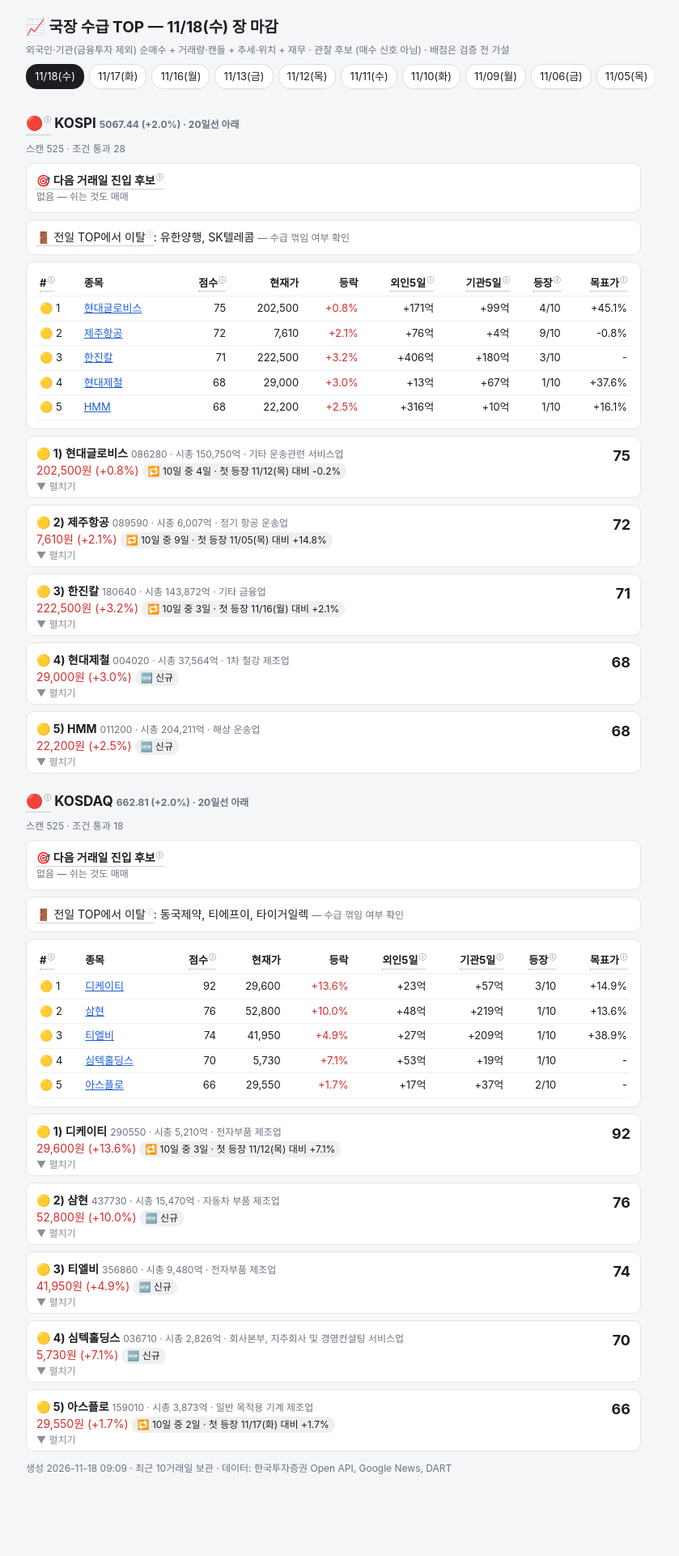
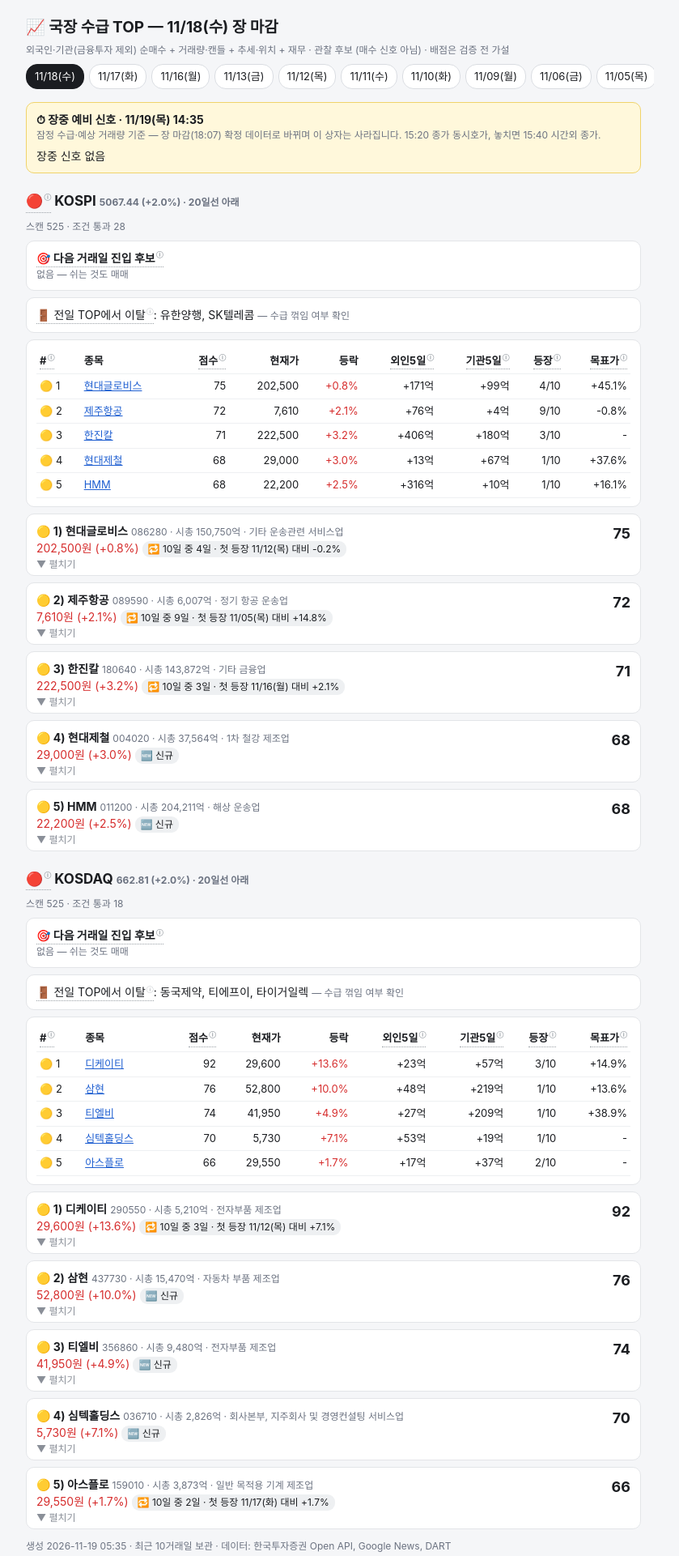
Before and after one commit to janbakbakee/woong, a plain HTML site: page docs/kstock/20261118.html in a window 1280 px wide. Shown: the whole page at 81% size, without its empty margins (228-1067 px from the left). Before the commit the page ends 1874 px from the top, so only its background shows below. Drawn offline with Linux system fonts and the light colour scheme.

Commit message:
국장 수급 페이지 업데이트 (2026-11-19)

```diff
--- a/docs/kstock/20261118.html
+++ b/docs/kstock/20261118.html
@@ -53,7 +53,10 @@
 <div class="muted">외국인·기관(금융투자 제외) 순매수 + 거래량·캔들 + 추세·위치 + 재무 · 관찰 후보 (매수 신호 아님) · 배점은 검증 전 가설</div>
 <nav class="tabs"><a href="20261118.html" class="on">11/18(수)</a><a href="20261117.html" class="">11/17(화)</a><a href="20261116.html" class="">11/16(월)</a><a href="20261113.html" class="">11/13(금)</a><a href="20261112.html" class="">11/12(목)</a><a href="20261111.html" class="">11/11(수)</a><a href="20261110.html" class="">11/10(화)</a><a href="20261109.html" class="">11/09(월)</a><a href="20261106.html" class="">11/06(금)</a><a href="20261105.html" class="">11/05(목)</a><a href="guide.html">📖 지표 해설</a></nav>
 
+<div class="box intra"><b>⏱ 장중 예비 신호 · 11/19(목) 14:35</b>
+<div class="muted">잠정 수급·예상 거래량 기준 — 장 마감(18:07) 확정 데이터로 바뀌며 이 상자는 사라집니다. 15:20 종가 동시호가, 놓치면 15:40 시간외 종가.</div>
 
+<div style="margin-top:6px">장중 신호 없음</div></div>
 
 
 <h2 id="kospi"><button class="t" popovertarget="tip-light">🔴<sup>ⓘ</sup></button> KOSPI <span class="muted">5067.44 (+2.0%) · 20일선 아래</span></h2>
@@ -1135,7 +1138,7 @@
 </div></details>
 
 
-<p class="muted">생성 2026-11-18 09:09 · 최근 10거래일 보관 · 데이터: 한국투자증권 Open API, Google News, DART</p>
+<p class="muted">생성 2026-11-19 05:35 · 최근 10거래일 보관 · 데이터: 한국투자증권 Open API, Google News, DART</p>
 
 <div popover id="tip-parts" class="tip">
 <button class="x" popovertarget="tip-parts" popovertargetaction="hide">닫기</button><b>점수 구성 (100점)</b>
--- /dev/null
+++ b/docs/kstock/intraday.json
@@ -0,0 +1 @@
+{"date": "20261119", "time": "14:35", "signals": {"KOSPI": [], "KOSDAQ": []}}
```
Also changed, not shown: docs/kstock/20261105.html (+1 -1 lines), docs/kstock/20261106.html (+1 -1 lines), docs/kstock/20261109.html (+1 -1 lines), docs/kstock/20261110.html (+1 -1 lines), docs/kstock/20261111.html (+1 -1 lines), docs/kstock/20261112.html (+1 -1 lines), docs/kstock/20261113.html (+1 -1 lines), docs/kstock/20261116.html (+1 -1 lines), docs/kstock/20261117.html (+1 -1 lines), docs/kstock/index.html (+4 -1 lines).
